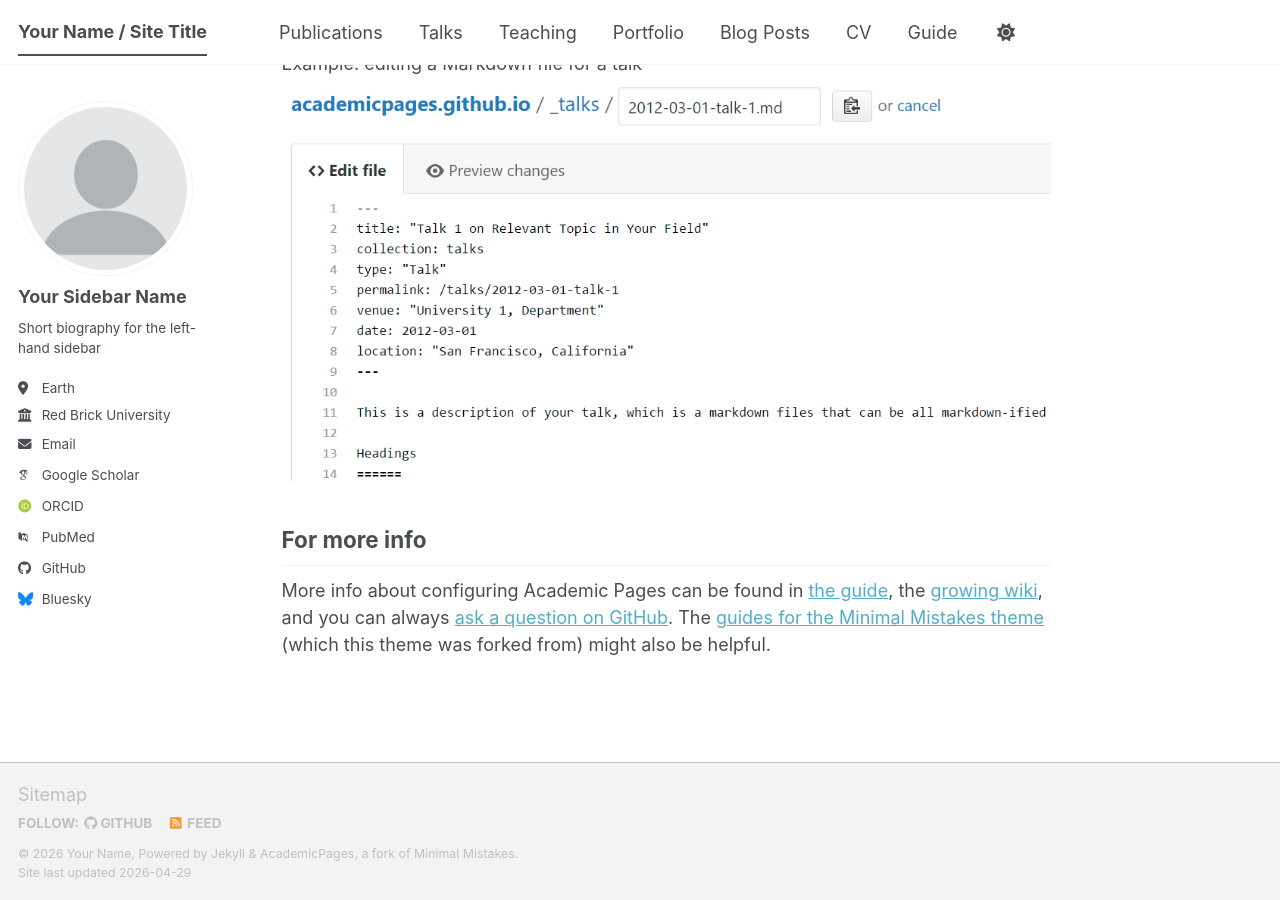
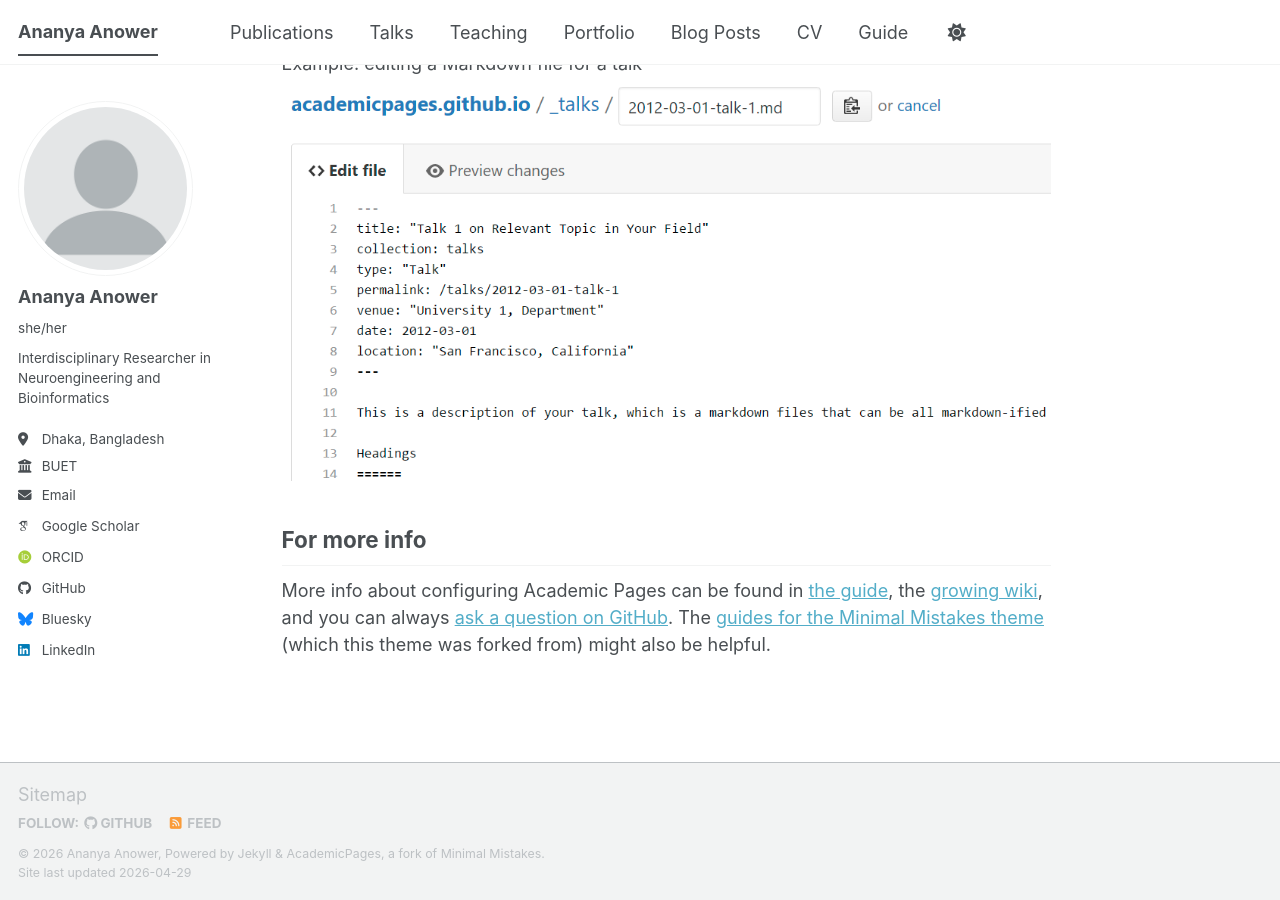
Before and after one commit to AnanyaAnower/AnanyaAnower.github.io, a Jekyll site: the page built from _pages/about.md, in a window 1280 px wide and 900 px high, scrolled down 2720 px. Built offline with Jekyll 4.4.1, drawn with Linux system fonts in a browser that asks for light colours; some web fonts are replaced; a script bundle is joined from its source files by our own code; library files that are not in the unit come from our copies.

Commit message:
Update _config.yml

```diff
--- a/_config.yml
+++ b/_config.yml
@@ -9,10 +9,10 @@
 # Basic Site Settings
 locale                   : "en-US"
 site_theme               : "default" # The available themes options are "default", "air", "sunrise", "mint", "dirt" and "contrast"
-title                    : "Your Name / Site Title"
+title                    : "Ananya Anower"
 title_separator          : "-"
-name                     : &name "Your Name"
-description              : &description "Your Name's academic portfolio"   # Update this with a general description of your site, this is the default if not overridden by a page
+name                     : &name "Ananya Anower"
+description              : &description "Interdisciplinary Researcher in Neuroengineering and Bioinformatics"   # Update this with a general description of your site, this is the default if not overridden by a page
 url                      : https://academicpages.github.io # The base hostname & protocol for your site e.g. "https://[your GitHub username].github.io",
                                                            # or if you already have some other page hosted on Github then use "https://[your GitHub username].github.io/[Your Repo Name]"
 baseurl                  : "" # the subpath of your site, e.g. "/blog"
@@ -24,13 +24,13 @@ repository               : "academicpages/academicpages.github.io"
 author:
   # Biographic information
   avatar           : "profile.png"
-  name             : "Your Sidebar Name"
-  pronouns         : # example: "she/her"
-  bio              : "Short biography for the left-hand sidebar"
-  location         : "Earth"
-  employer         : "Red Brick University"
+  name             : "Ananya Anower"
+  pronouns         : "she/her"
+  bio              : "Interdisciplinary Researcher in Neuroengineering and Bioinformatics"
+  location         : "Dhaka, Bangladesh"
+  employer         : "BUET"
   uri              : # URL
-  email            : "none@example.org"
+  email            : "ananyaanower.6@gmail.com"
 
   # Academic websites
   academia         : # URL
@@ -38,10 +38,10 @@ author:
   googlescholar    : "https://scholar.google.com/citations?user=PS_CX0AAAAAJ"
   inspire-hep      : # URL
   impactstory      : # URL
-  orcid            : "https://orcid.org/yourorcidurl"
+  orcid            : "https://orcid.org/0009-0009-9388-1639"
   semantic         : # URL
   ssrn             : # URL
-  pubmed           : "https://www.ncbi.nlm.nih.gov/pubmed/?term=john+snow"
+  pubmed           : # URL
   researchgate     : # URL
   scopus           : # URL
   zotero           : # URL
@@ -51,7 +51,7 @@ author:
   bitbucket        : # Username - Update with your username on the site
   codepen          : # Username
   dribbble         : # Username
-  github           : "academicpages"
+  github           : "AnanyaAnower"
   kaggle           : # Username
   stackoverflow    : # User number or user number and name (i.e., use "1" or "1/jeff-atwood")
 
@@ -66,7 +66,7 @@ author:
   keybase          : # Username
   instagram        : # Username
   lastfm           : # Username
-  linkedin         : # Username
+  linkedin         : "Ananya Anower"
   mastodon         : # URL
   medium           : # URL
   pinterest        : # Username
```
